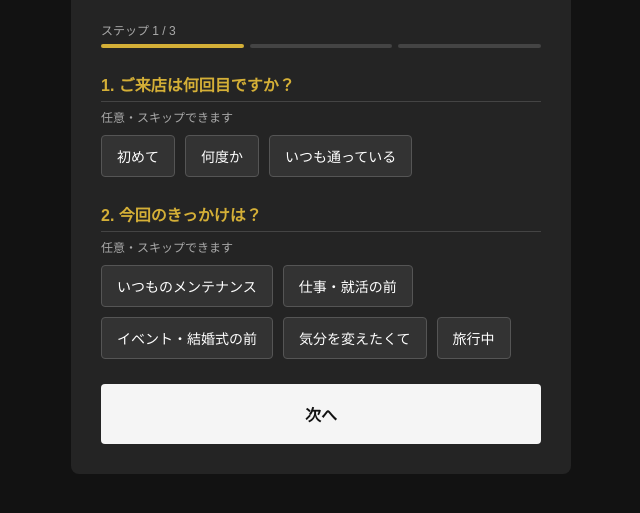
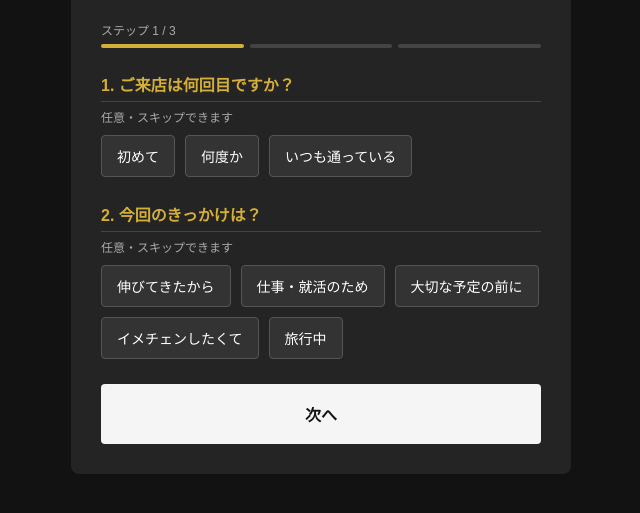
Before and after one commit to kenken1227h-creator/kamiza-review2, a website: page public/index.html in a window 1280 px wide. Shown: the part 193-706 px from the top of the page, without its empty margins (319-959 px from the left). Drawn offline with Linux system fonts and the light colour scheme.

Commit message:
今回のきっかけの選択肢を5つに変更
伸びてきたから／仕事・就活のため／大切な予定の前に／イメチェンしたくて／旅行中。
旧画面の結婚式・イベントは大切な予定として扱い、気分転換は使わない。

Co-Authored-By: Claude Opus 5.5 <noreply@anthropic.com>
Claude-Session: https://claude.ai/code/session_018nx6BjXM6HP93jxGzrHpRq

```diff
--- a/public/index.html
+++ b/public/index.html
@@ -130,10 +130,10 @@
 
   // 今回のきっかけ（任意・1つだけ選ぶ）
   const occasions = [
-    { id: "o1", ja: "いつものメンテナンス", en: "Regular trim", ko: "평소 관리", zh_cn: "日常修剪", zh_tw: "日常修剪" },
-    { id: "o2", ja: "仕事・就活の前", en: "Before work / job hunting", ko: "일·취업 준비 전", zh_cn: "工作或求职前", zh_tw: "工作或求職前" },
-    { id: "o3", ja: "イベント・結婚式の前", en: "Before an event / wedding", ko: "행사·결혼식 전", zh_cn: "活动或婚礼前", zh_tw: "活動或婚禮前" },
-    { id: "o4", ja: "気分を変えたくて", en: "Wanted a change", ko: "기분 전환", zh_cn: "想换个心情", zh_tw: "想換個心情" },
+    { id: "o1", ja: "伸びてきたから", en: "Hair got long", ko: "머리가 길어서", zh_cn: "头发长了", zh_tw: "頭髮長了" },
+    { id: "o2", ja: "仕事・就活のため", en: "For work / job hunting", ko: "일·취업 준비", zh_cn: "为了工作或求职", zh_tw: "為了工作或求職" },
+    { id: "o7", ja: "大切な予定の前に", en: "Before something important", ko: "중요한 일정 앞두고", zh_cn: "重要安排之前", zh_tw: "重要行程之前" },
+    { id: "o6", ja: "イメチェンしたくて", en: "Wanted a new look", ko: "이미지 변신하고 싶어서", zh_cn: "想换个造型", zh_tw: "想換個造型" },
     { id: "o5", ja: "旅行中", en: "While traveling", ko: "여행 중", zh_cn: "旅行途中", zh_tw: "旅行途中" }
   ];
 
```
Also changed, not shown: api/generate-review.js (+9 -5 lines).
